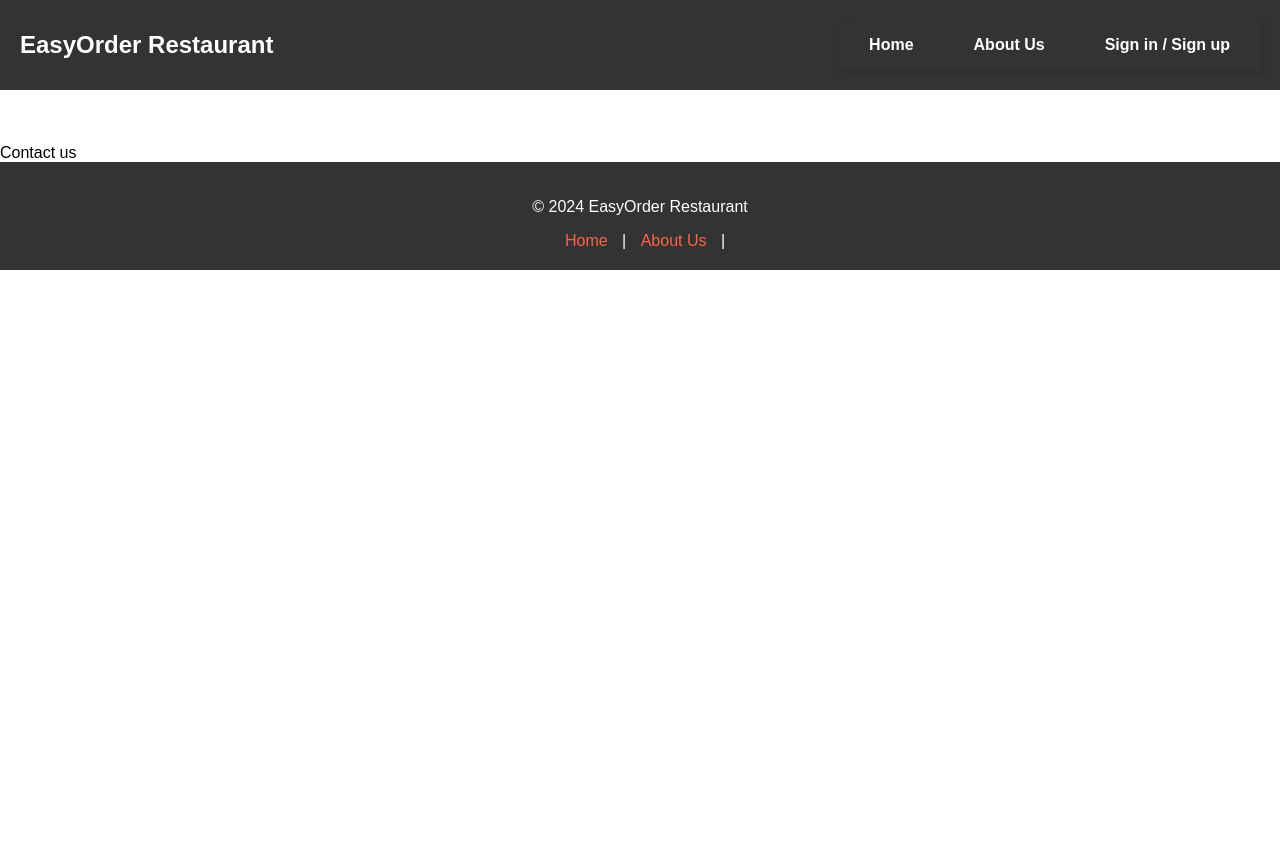
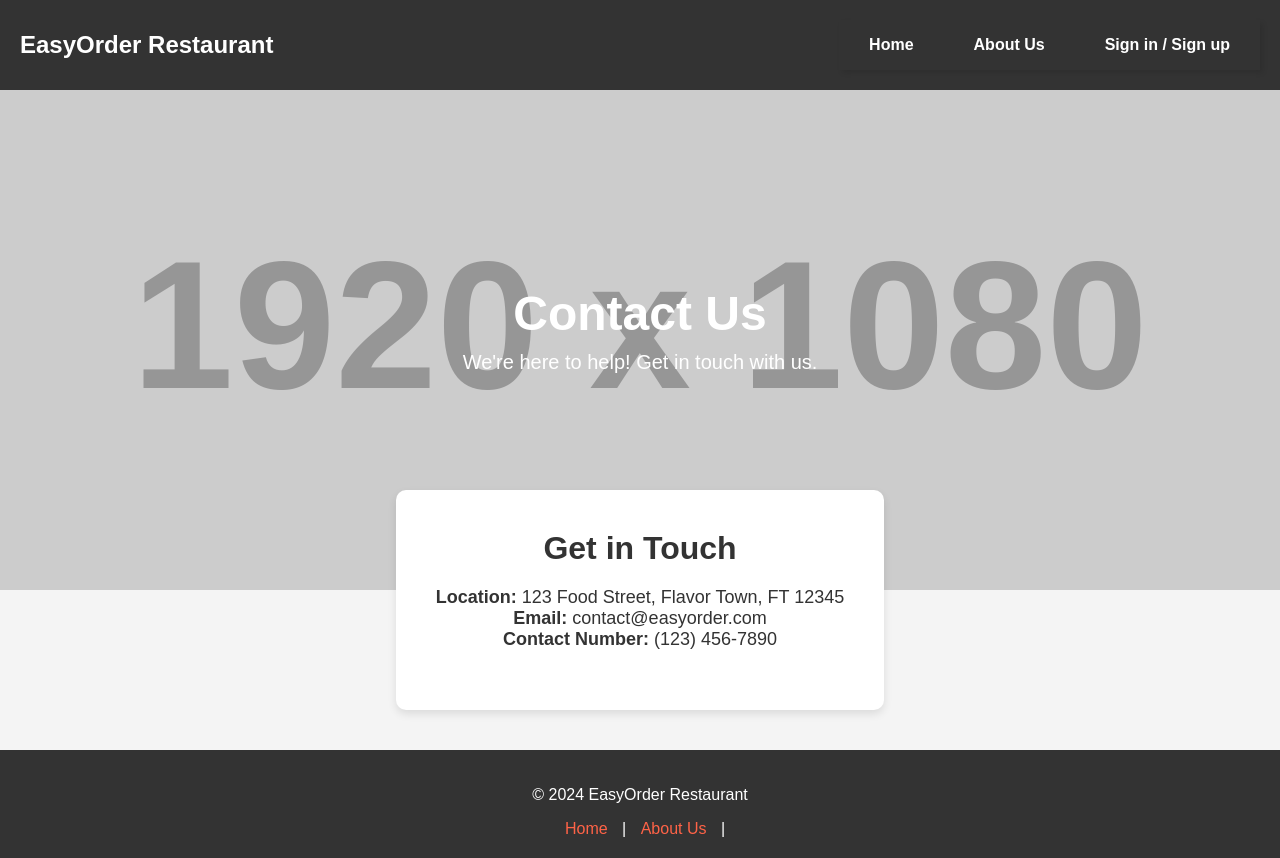
Before and after one commit to gioalco/EasyOrder, a PHP site: page /contact.php in a window 1280 px wide. Before the commit the page ends 270 px from the top, so only its background shows below. Run offline with PHP 8.4, Linux system fonts and the light colour scheme; grey boxes labelled with a size stand in for pictures from a placeholder-image service; some libraries are stand-ins or nearby versions.

Commit message:
Added contact.php

```diff
--- a/contact.php
+++ b/contact.php
@@ -9,7 +9,69 @@
     <script src="components/header.js"></script>
     <script src="components/footer.js"></script>
 
-    <style></style>
+    <style>
+        /* Basic reset */
+        * {
+            margin: 0;
+            padding: 0;
+            box-sizing: border-box;
+        }
+
+        body {
+            font-family: Arial, sans-serif;
+            color: #333;
+            background-color: #f4f4f4; /* Light background for contrast */
+            display: flex;
+            flex-direction: column;
+            min-height: 100vh; /* Ensure body takes at least full height of viewport */
+        }
+
+        /* Hero Section */
+        .hero {
+            background-image: url('https://placehold.co/1920x1080'); /* Replace with actual image */
+            background-size: cover;
+            background-position: center;
+            height: 500px;
+            display: flex;
+            justify-content: center;
+            align-items: center;
+            color: white;
+            text-align: center;
+            padding: 20px; /* Added padding for better spacing */
+        }
+
+        .hero h2 {
+            font-size: 48px;
+            margin-bottom: 10px;
+        }
+
+        .hero p {
+            font-size: 20px;
+            margin-bottom: 20px;
+        }
+
+        /* Contact Section */
+        .contact-section {
+            padding: 40px;
+            text-align: center;
+            background-color: #fff; /* White background for contrast */
+            box-shadow: 0 4px 8px rgba(0, 0, 0, 0.1);
+            border-radius: 10px;
+            margin: -100px auto 40px; /* Negative margin to pull it up */
+            max-width: 800px; /* Limit the width */
+        }
+
+        .contact-section h2 {
+            margin-bottom: 20px;
+            font-size: 32px; /* Larger font size for the heading */
+            color: #333; /* Darker color for better readability */
+        }
+
+        .contact-info {
+            margin: 20px 0;
+            font-size: 18px; /* Larger font size for contact details */
+        }
+    </style>
 
 </head>
 <body>
@@ -19,10 +81,27 @@
 
 
 <!--    TODO: CHANGE THIS -->
-<br><br><br> <p>Contact us</p>
+<!-- Hero Section -->
+<section class="hero">
+    <div>
+        <h2>Contact Us</h2>
+        <p>We're here to help! Get in touch with us.</p>
+    </div>
+</section>
+
+<!-- Contact Section -->
+<section class="contact-section">
+    <h2>Get in Touch</h2>
+    <div class="contact-info">
+        <p><strong>Location:</strong> 123 Food Street, Flavor Town, FT 12345</p>
+        <p><strong>Email:</strong> contact@easyorder.com</p>
+        <p><strong>Contact Number:</strong> (123) 456-7890</p>
+    </div>
+</section>
 
 
 
 <!-- FOOTER -->
 <footer-component></footer-component>
 </body>
+</html>
--- a/signin.php
+++ b/signin.php
@@ -164,9 +164,6 @@ require_once 'includes/login_view.inc.php';
                 <p class="form-error"><?php check_login_errors(); ?></p>
             </form>
 
-
-
-
             <!-- Sign Up Form -->
             <form id="sign-up-form" action="includes/signup.inc.php" method="post">
                 <h3>Sign Up</h3>
@@ -176,8 +173,6 @@ require_once 'includes/login_view.inc.php';
                 <button type="submit">Sign Up</button>
                 <p class="form-error"><?php check_signup_errors(); ?></p>
             </form>
-
-
 
         </div>
     </section>
--- a/user-profile.php
+++ b/user-profile.php
@@ -95,9 +95,7 @@
     </style>
 </head>
 <body>
-
     <section class="background">
-
     <?php
         include('components/header-user.php');
     ?>
@@ -132,7 +130,6 @@
     </section>
     <footer-component></footer-component>
 
-
     <!-- JavaScript to handle form save -->
     <script>
         function saveProfile() {
```
